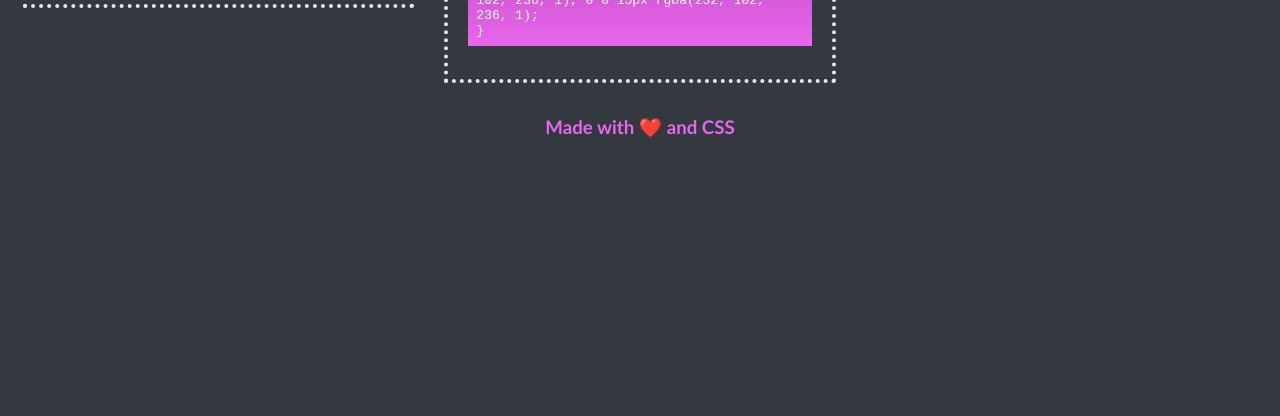
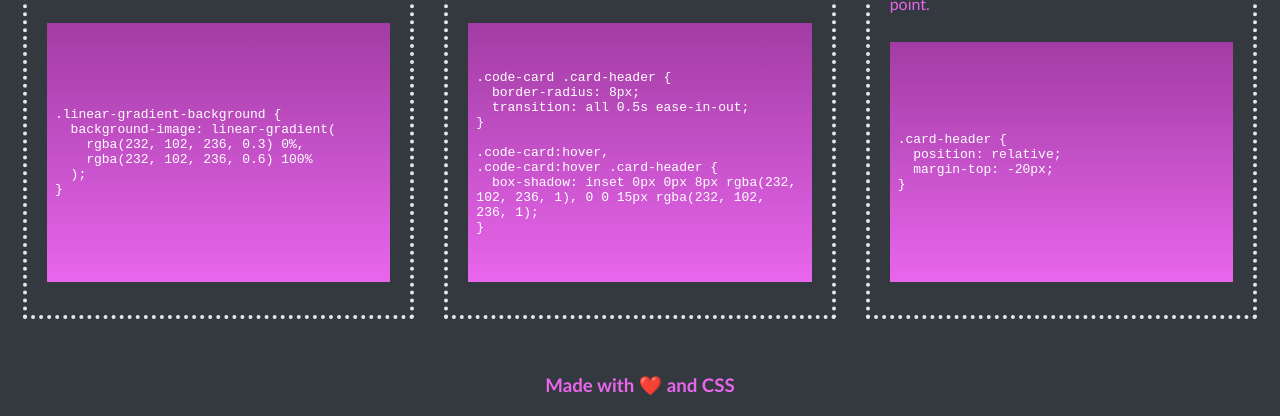
Before and after one commit to 8ctopotamus/css-cheatsheet, a plain HTML site: page index.html in a window 1280 px wide. Shown: the part 662-1078 px from the top of the page. Before the commit the page ends 820 px from the top, so only its background shows below. Drawn offline with Linux system fonts and the light colour scheme.

Commit message:
flex-grow code-block

```diff
--- a/style.css
+++ b/style.css
@@ -27,13 +27,19 @@ figure {
 .row {
   display: flex;
   flex-wrap: wrap;
-  /* align-items: stretch; */
+}
+
+.card-column {
+  width: 100%;
+  margin-bottom: 100px;
 }
 
 .card {
+  display: flex;
+  flex-direction: column;
   border: 4px dotted var(--gin);
   padding: 20px;
-  /* height: 100%; */
+  height: 100%;
 }
 
 .card-header {
@@ -45,13 +51,12 @@ figure {
 }
 
 .code-block {
+  flex-grow: 1;
   background-image: linear-gradient(#a23ca4, var(--heliotrope));
   padding: var(--radius);
   white-space: pre-wrap;
-}
-
-.card-column {
-  width: 100%;
+  display: flex;
+  align-items: center;
 }
 
 /* Media Queries */
```
